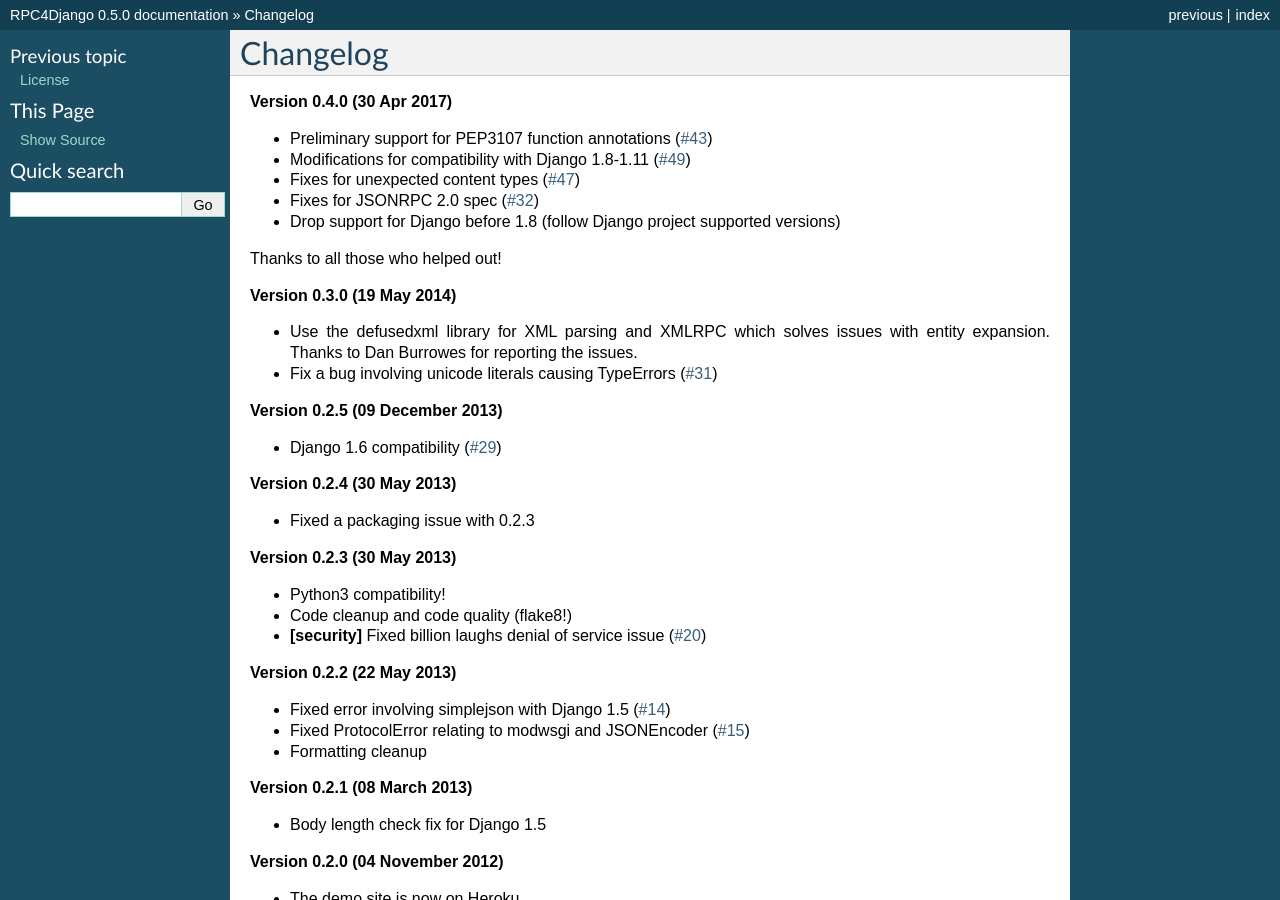
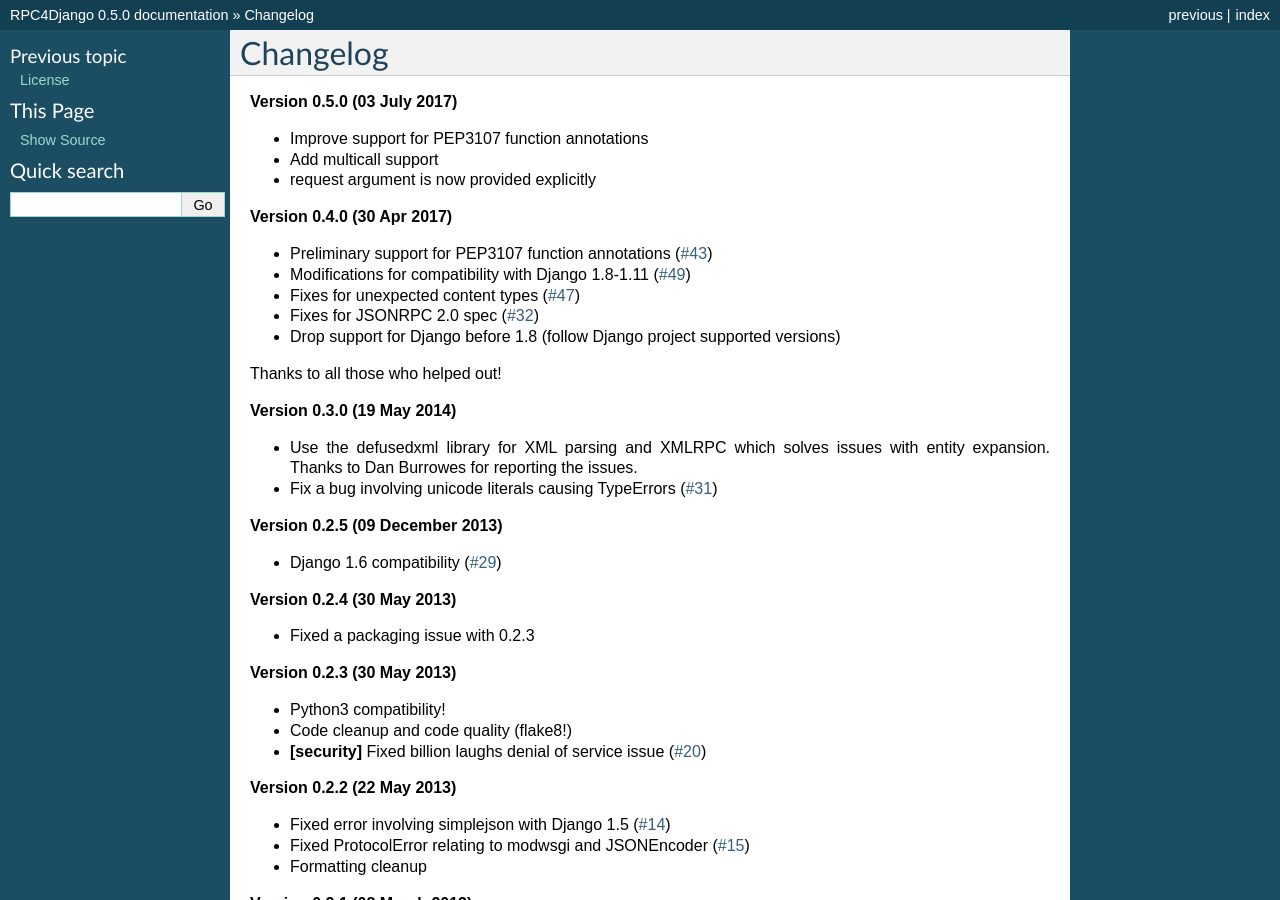
Before and after one commit to rpc4django/rpc4django, a Sphinx documentation site: the page built from docs/changelog.txt, in a window 1280 px wide and 900 px high. Built offline with Sphinx 7.4.7, drawn with Linux system fonts in a browser that asks for light colours.

Commit message:
Update to 0.5

```diff
--- a/docs/changelog.txt
+++ b/docs/changelog.txt
@@ -1,5 +1,11 @@
 Changelog
 =========
+
+**Version 0.5.0 (03 July 2017)**
+
+- Improve support for PEP3107 function annotations
+- Add multicall support
+- request argument is now provided explicitly
 
 **Version 0.4.0 (30 Apr 2017)**
 
```
